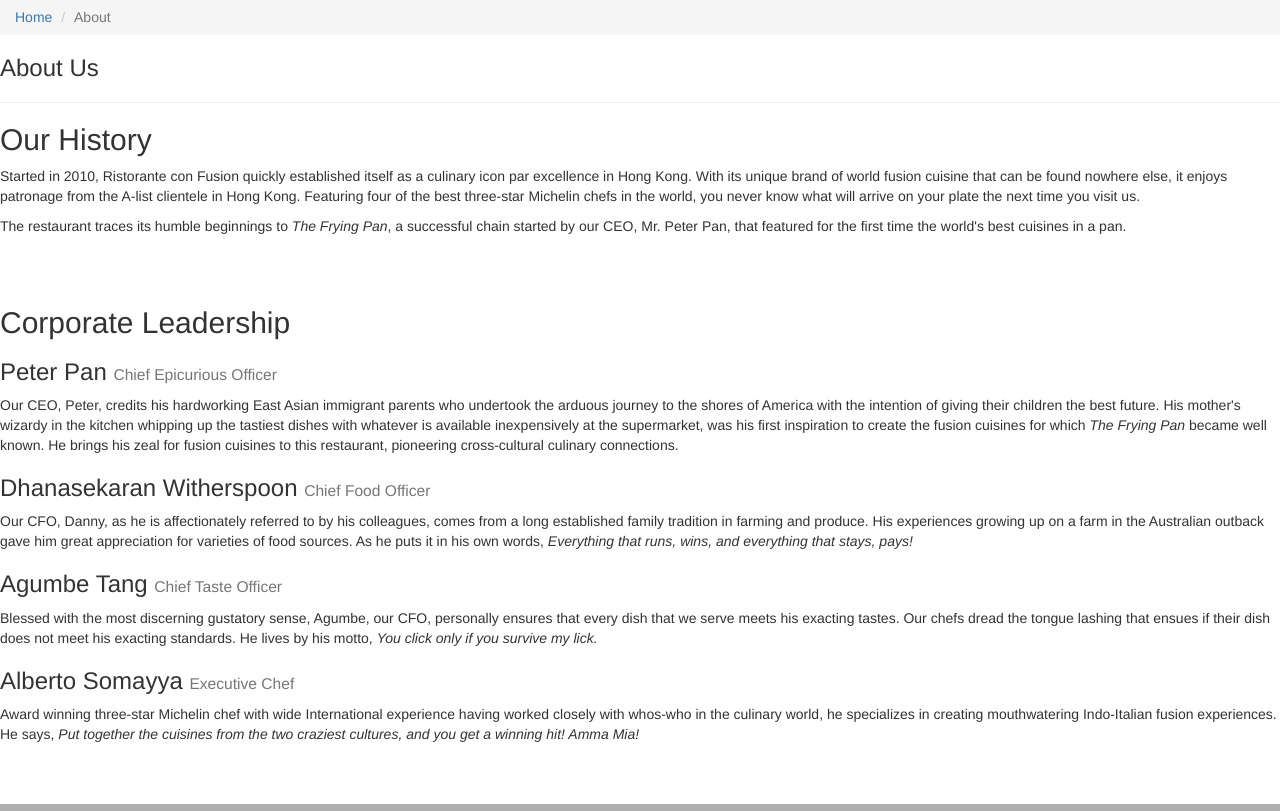
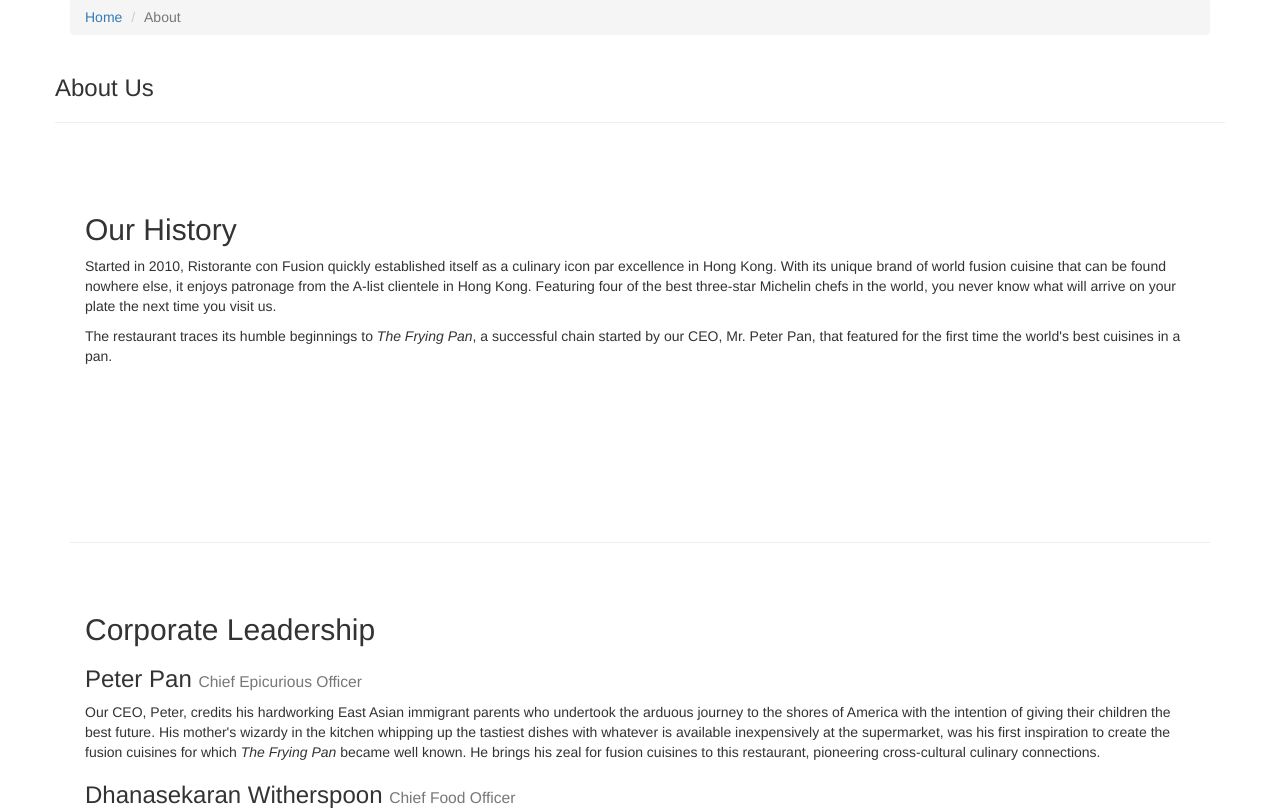
Before and after one commit to sheplu/HKUST-bootstrap-week1, a plain HTML site: page aboutus.html in a window 1280 px wide. Shown: the part 460-1271 px from the top of the page. Drawn offline with nearby package versions, Linux system fonts and the light colour scheme.

Commit message:
end project

```diff
--- a/aboutus.html
+++ b/aboutus.html
@@ -78,7 +78,7 @@
         </div>
     </header>
 
-    <div>
+    <div class="container">
         <div>
             <div>
               <ol class="breadcrumb">
@@ -86,26 +86,26 @@
                   <li class="active">About</li>
               </ol>
             </div>
-            <div>
+            <div class="row">
                <h3>About Us</h3>
                <hr>
             </div>
         </div>
 
-        <div>
-            <div>
+        <div class="row row-content">
+            <div class="col-xs-12">
                 <h2>Our History</h2>
                 <p>Started in 2010, Ristorante con Fusion quickly established itself as a culinary icon par excellence in Hong Kong. With its unique brand of world fusion cuisine that can be found nowhere else, it enjoys patronage from the A-list clientele in Hong Kong.  Featuring four of the best three-star Michelin chefs in the world, you never know what will arrive on your plate the next time you visit us.</p>
                 <p>The restaurant traces its humble beginnings to <em>The Frying Pan</em>, a successful chain started by our CEO, Mr. Peter Pan, that featured for the first time the world's best cuisines in a pan.</p>
             </div>
-            <div>
+            <div class="col-xs-12">
                 <p style="padding:20px;"></p>
             </div>
         </div>
 
 
-        <div>
-            <div>
+        <div class="row row-content">
+            <div class="col-xs-12">
                 <h2>Corporate Leadership</h2>
                 <h3>Peter Pan <small>Chief Epicurious Officer</small></h3>
                 <p>Our CEO, Peter, credits his hardworking East Asian immigrant parents who undertook the arduous journey to the shores of America with the intention of giving their children the best future. His mother's wizardy in the kitchen whipping up the tastiest dishes with whatever is available inexpensively at the supermarket, was his first inspiration to create the fusion cuisines for which <em>The Frying Pan</em> became well known. He brings his zeal for fusion cuisines to this restaurant, pioneering cross-cultural culinary connections.</p>
@@ -116,7 +116,7 @@
                 <h3>Alberto Somayya <small>Executive Chef</small></h3>
                 <p>Award winning three-star Michelin chef with wide International experience having worked closely with whos-who in the culinary world, he specializes in creating mouthwatering Indo-Italian fusion experiences. He says, <em>Put together the cuisines from the two craziest cultures, and you get a winning hit! Amma Mia!</em></p>
             </div>
-             <div>
+             <div class="col-xs-12">
                 <p style="padding:20px;"></p>
             </div>
        </div>
```
